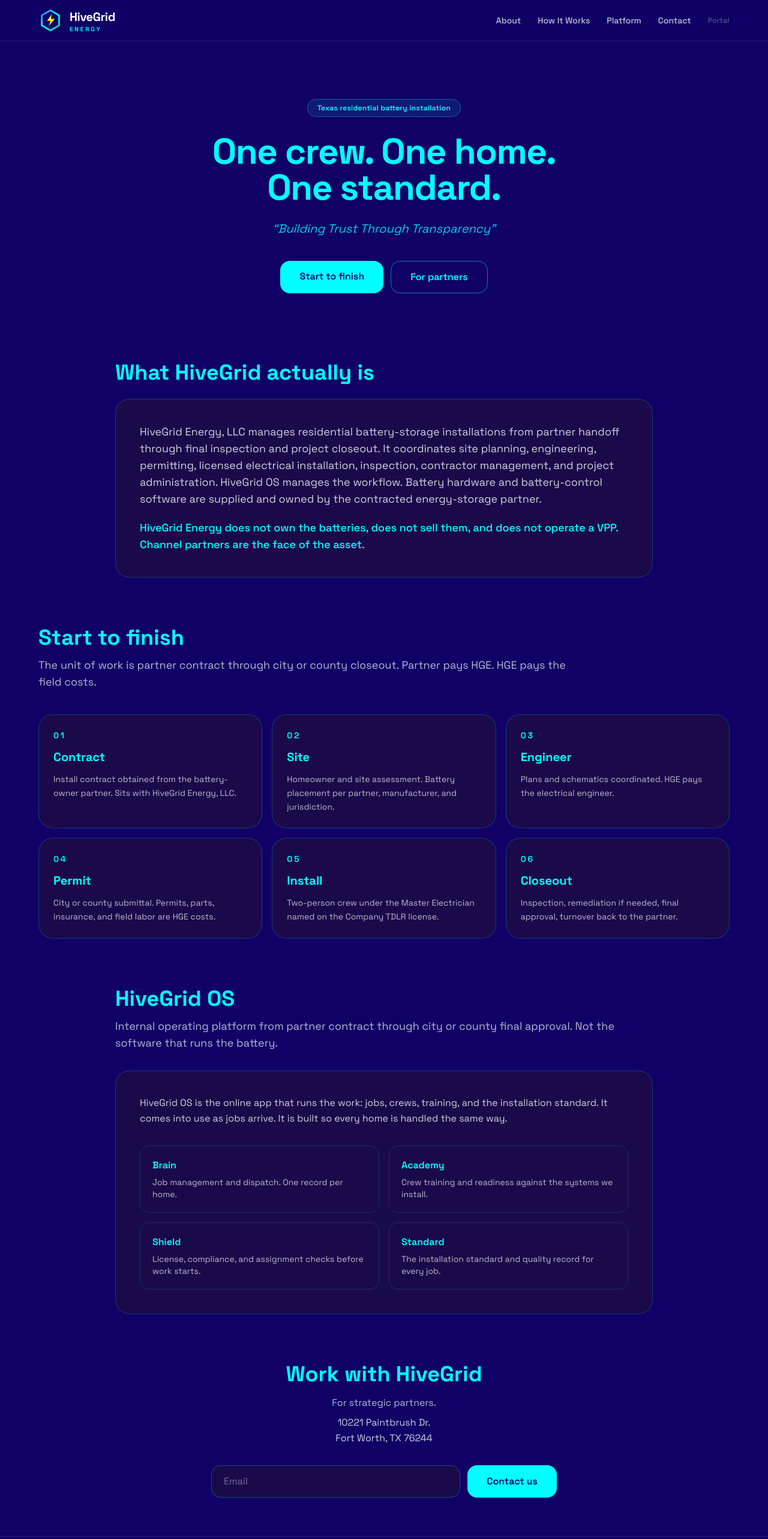
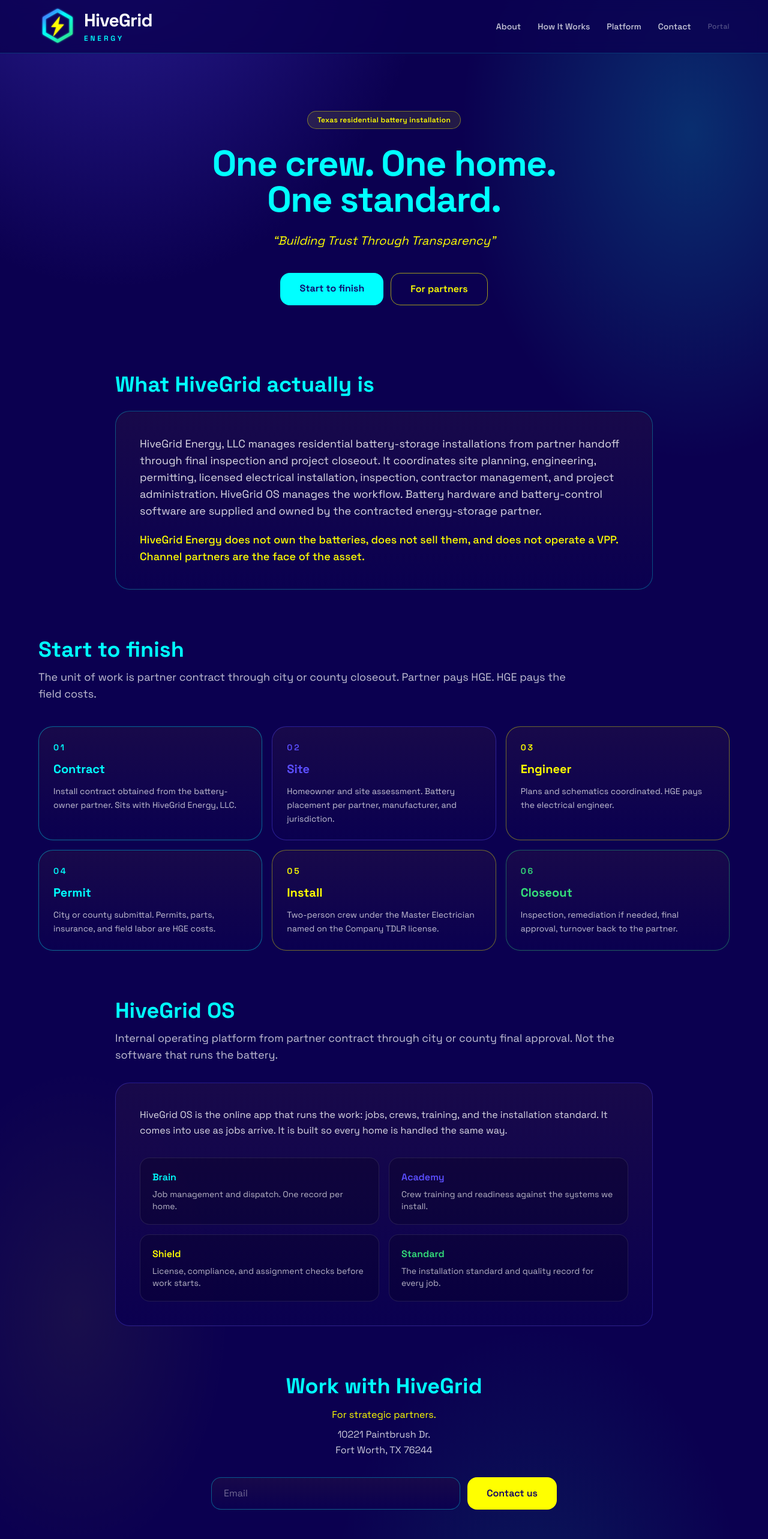
Before and after one commit to jamesbeeker007-cell/hivegrid-energy-os, a Next.js app: page / in a window 1280 px wide. Shown: the top 2566 px of the page at 60% size. Built offline with nearby package versions, Linux system fonts and the light colour scheme.

Commit message:
Richer dark landing: larger glowing mark, board palette across page

```diff
--- a/app/globals.css
+++ b/app/globals.css
@@ -18,3 +18,14 @@
 .animate-fadeIn {
   animation: fadeIn 0.4s ease-out forwards;
 }
+.hive-field {
+  background-color: #0B0050;
+  background-image:
+    radial-gradient(ellipse 80% 50% at 15% -10%, rgba(91, 78, 255, 0.45), transparent 55%),
+    radial-gradient(ellipse 60% 40% at 90% 8%, rgba(0, 255, 255, 0.18), transparent 50%),
+    radial-gradient(ellipse 50% 35% at 70% 100%, rgba(0, 212, 164, 0.12), transparent 55%),
+    radial-gradient(ellipse 40% 30% at 10% 80%, rgba(255, 255, 0, 0.06), transparent 50%);
+}
+.hive-card {
+  background: linear-gradient(180deg, rgba(26, 10, 74, 0.92) 0%, rgba(11, 0, 80, 0.92) 100%);
+}
--- a/app/page.js
+++ b/app/page.js
@@ -6,39 +6,51 @@
     n: '01',
     title: 'Contract',
     body: 'Install contract obtained from the battery-owner partner. Sits with HiveGrid Energy, LLC.',
+    accent: 'text-hive-cyan',
+    ring: 'border-hive-cyan/40',
   },
   {
     n: '02',
     title: 'Site',
     body: 'Homeowner and site assessment. Battery placement per partner, manufacturer, and jurisdiction.',
+    accent: 'text-hive-blue',
+    ring: 'border-hive-blue/40',
   },
   {
     n: '03',
     title: 'Engineer',
     body: 'Plans and schematics coordinated. HGE pays the electrical engineer.',
+    accent: 'text-hive-yellow',
+    ring: 'border-hive-yellow/40',
   },
   {
     n: '04',
     title: 'Permit',
     body: 'City or county submittal. Permits, parts, insurance, and field labor are HGE costs.',
+    accent: 'text-hive-cyan',
+    ring: 'border-hive-cyan/40',
   },
   {
     n: '05',
     title: 'Install',
     body: 'Two-person crew under the Master Electrician named on the Company TDLR license.',
+    accent: 'text-hive-yellow',
+    ring: 'border-hive-yellow/40',
   },
   {
     n: '06',
     title: 'Closeout',
     body: 'Inspection, remediation if needed, final approval, turnover back to the partner.',
+    accent: 'text-[#34E07A]',
+    ring: 'border-[#34E07A]/40',
   },
 ]
 
 const MODULES = [
-  { name: 'Brain', body: 'Job management and dispatch. One record per home.' },
-  { name: 'Academy', body: 'Crew training and readiness against the systems we install.' },
-  { name: 'Shield', body: 'License, compliance, and assignment checks before work starts.' },
-  { name: 'Standard', body: 'The installation standard and quality record for every job.' },
+  { name: 'Brain', body: 'Job management and dispatch. One record per home.', accent: 'text-hive-cyan' },
+  { name: 'Academy', body: 'Crew training and readiness against the systems we install.', accent: 'text-hive-blue' },
+  { name: 'Shield', body: 'License, compliance, and assignment checks before work starts.', accent: 'text-hive-yellow' },
+  { name: 'Standard', body: 'The installation standard and quality record for every job.', accent: 'text-[#34E07A]' },
 ]
 
 export default function HomePage() {
@@ -86,34 +98,34 @@
   }, [])
 
   return (
-    <main className="min-h-screen bg-hive-indigo text-white overflow-hidden">
-      <nav className="w-full bg-hive-indigo/95 backdrop-blur-md border-b border-white/10 sticky top-0 z-50 px-5 py-3.5">
-        <div className="max-w-6xl mx-auto flex justify-between items-center">
+    <main className="min-h-screen hive-field text-white overflow-hidden">
+      <nav className="w-full bg-[#0B0050]/80 backdrop-blur-md border-b border-hive-cyan/20 sticky top-0 z-50 px-4 py-3">
+        <div className="max-w-6xl mx-auto flex justify-between items-center gap-3">
           <a href="/" className="flex items-center gap-3 min-w-0">
-            <img src="/images/logo-icon.svg" alt="HiveGrid Energy" className="h-10 w-10 shrink-0" />
+            <img src="/images/logo-icon.svg" alt="HiveGrid Energy" className="h-14 w-14 sm:h-16 sm:w-16 shrink-0" />
             <div className="leading-none">
-              <div className="text-xl font-bold tracking-tight text-white">HiveGrid</div>
-              <div className="text-[10px] text-hive-cyan tracking-[0.28em] font-semibold mt-0.5">ENERGY</div>
+              <div className="text-2xl sm:text-3xl font-bold tracking-tight text-white">HiveGrid</div>
+              <div className="text-[11px] sm:text-xs text-hive-cyan tracking-[0.32em] font-semibold mt-1">ENERGY</div>
             </div>
           </a>
-          <div className="hidden md:flex items-center gap-7 text-sm font-medium text-white/75">
+          <div className="hidden md:flex items-center gap-7 text-sm font-medium text-white/80">
             <a href="#about" className="hover:text-hive-cyan transition-colors">About</a>
-            <a href="#how-it-works" className="hover:text-hive-cyan transition-colors">How It Works</a>
+            <a href="#how-it-works" className="hover:text-hive-yellow transition-colors">How It Works</a>
             <a href="#platform" className="hover:text-hive-cyan transition-colors">Platform</a>
-            <a href="#contact" className="hover:text-hive-cyan transition-colors">Contact</a>
+            <a href="#contact" className="hover:text-hive-yellow transition-colors">Contact</a>
             <a href="/portal" className="text-white/30 hover:text-white/60 text-xs tracking-wide">Portal</a>
           </div>
-          <button onClick={toggleMenu} className="md:hidden text-hive-cyan text-2xl leading-none" aria-label="Toggle menu">
+          <button onClick={toggleMenu} className="md:hidden text-hive-cyan text-3xl leading-none" aria-label="Toggle menu">
             {isMenuOpen ? '✕' : '☰'}
           </button>
         </div>
         {isMenuOpen && (
           <div className="md:hidden mt-3">
-            <div className="flex flex-col gap-3 text-sm font-medium bg-hive-panel border border-white/10 rounded-2xl p-4">
+            <div className="flex flex-col gap-3 text-sm font-medium hive-card border border-hive-cyan/25 rounded-2xl p-4">
               <a href="#about" onClick={closeMenu} className="py-1 text-hive-cyan">About</a>
-              <a href="#how-it-works" onClick={closeMenu} className="py-1 text-hive-cyan">How It Works</a>
+              <a href="#how-it-works" onClick={closeMenu} className="py-1 text-hive-yellow">How It Works</a>
               <a href="#platform" onClick={closeMenu} className="py-1 text-hive-cyan">Platform</a>
-              <a href="#contact" onClick={closeMenu} className="py-1 text-hive-cyan">Contact</a>
+              <a href="#contact" onClick={closeMenu} className="py-1 text-hive-yellow">Contact</a>
               <a href="/portal" onClick={closeMenu} className="text-white/40 text-xs py-1">Portal</a>
             </div>
           </div>
@@ -122,20 +134,20 @@
 
       <section className="px-5 pt-16 pb-20 md:pt-24 md:pb-28">
         <div className="max-w-4xl mx-auto text-center">
-          <div className="inline-flex items-center gap-2 bg-hive-cyan/10 border border-hive-cyan/30 text-hive-cyan px-4 py-1.5 rounded-full text-xs mb-7 font-semibold tracking-wide">
+          <div className="inline-flex items-center gap-2 bg-hive-yellow/10 border border-hive-yellow/40 text-hive-yellow px-4 py-1.5 rounded-full text-xs mb-7 font-semibold tracking-wide">
             Texas residential battery installation
           </div>
           <h1 className="text-4xl sm:text-5xl md:text-6xl font-bold tracking-tight mb-6 leading-[1.05] text-hive-cyan">
             One crew. One home.<br />One standard.
           </h1>
-          <p className="text-lg md:text-xl text-hive-cyan/80 max-w-2xl mx-auto mb-10">
+          <p className="text-lg md:text-xl text-hive-yellow max-w-2xl mx-auto mb-10">
             <span className="italic">“Building Trust Through Transparency”</span>
           </p>
           <div className="flex flex-col sm:flex-row gap-3 justify-center">
             <a href="#how-it-works" className="bg-hive-cyan text-hive-indigo hover:brightness-110 font-semibold px-8 py-3.5 rounded-2xl text-base transition-all">
               Start to finish
             </a>
-            <a href="#contact" className="border border-hive-cyan/50 hover:bg-hive-cyan/10 font-semibold px-8 py-3.5 rounded-2xl text-base transition-all text-hive-cyan">
+            <a href="#contact" className="border border-hive-yellow/60 hover:bg-hive-yellow/10 font-semibold px-8 py-3.5 rounded-2xl text-base transition-all text-hive-yellow">
               For partners
             </a>
           </div>
@@ -145,11 +157,11 @@
       <section id="about" className="px-5 pb-20">
         <div className="max-w-4xl mx-auto">
           <h2 className="text-3xl md:text-4xl font-bold mb-6 text-hive-cyan">What HiveGrid actually is</h2>
-          <div className="bg-hive-panel border border-hive-cyan/20 rounded-3xl p-6 md:p-10 space-y-5 text-base md:text-lg leading-relaxed text-white/80">
+          <div className="hive-card border border-hive-cyan/30 rounded-3xl p-6 md:p-10 space-y-5 text-base md:text-lg leading-relaxed text-white/85">
             <p>
               HiveGrid Energy, LLC manages residential battery-storage installations from partner handoff through final inspection and project closeout. It coordinates site planning, engineering, permitting, licensed electrical installation, inspection, contractor management, and project administration. HiveGrid OS manages the workflow. Battery hardware and battery-control software are supplied and owned by the contracted energy-storage partner.
             </p>
-            <p className="font-medium text-hive-cyan">
+            <p className="font-medium text-hive-yellow">
               HiveGrid Energy does not own the batteries, does not sell them, and does not operate a VPP. Channel partners are the face of the asset.
             </p>
           </div>
@@ -160,16 +172,16 @@
         <div className="max-w-6xl mx-auto">
           <div className="max-w-4xl mb-10">
             <h2 className="text-3xl md:text-4xl font-bold mb-3 text-hive-cyan">Start to finish</h2>
-            <p className="text-white/70 text-base md:text-lg">
+            <p className="text-white/75 text-base md:text-lg">
               The unit of work is partner contract through city or county closeout. Partner pays HGE. HGE pays the field costs.
             </p>
           </div>
           <div className="grid sm:grid-cols-2 lg:grid-cols-3 gap-4">
             {STEPS.map((step) => (
-              <div key={step.n} className="bg-hive-panel border border-hive-cyan/20 rounded-3xl p-6 hover:border-hive-cyan/50 transition-colors">
-                <div className="text-sm font-semibold tracking-[0.2em] text-hive-cyan mb-3">{step.n}</div>
-                <h3 className="text-xl font-bold mb-3 text-hive-cyan">{step.title}</h3>
-                <p className="text-sm leading-relaxed text-white/70">{step.body}</p>
+              <div key={step.n} className={`hive-card border ${step.ring} rounded-3xl p-6 hover:brightness-110 transition-all`}>
+                <div className={`text-sm font-semibold tracking-[0.2em] ${step.accent} mb-3`}>{step.n}</div>
+                <h3 className={`text-xl font-bold mb-3 ${step.accent}`}>{step.title}</h3>
+                <p className="text-sm leading-relaxed text-white/75">{step.body}</p>
               </div>
             ))}
           </div>
@@ -179,17 +191,17 @@
       <section id="platform" className="px-5 pb-20">
         <div className="max-w-4xl mx-auto">
           <h2 className="text-3xl md:text-4xl font-bold mb-3 text-hive-cyan">HiveGrid OS</h2>
-          <p className="text-white/70 text-base md:text-lg mb-8">
+          <p className="text-white/75 text-base md:text-lg mb-8">
             Internal operating platform from partner contract through city or county final approval. Not the software that runs the battery.
           </p>
-          <div className="bg-hive-panel border border-hive-cyan/20 rounded-3xl p-6 md:p-10">
-            <p className="text-white/80 mb-8 leading-relaxed">
+          <div className="hive-card border border-hive-blue/35 rounded-3xl p-6 md:p-10">
+            <p className="text-white/85 mb-8 leading-relaxed">
               HiveGrid OS is the online app that runs the work: jobs, crews, training, and the installation standard. It comes into use as jobs arrive. It is built so every home is handled the same way.
             </p>
             <div className="grid sm:grid-cols-2 gap-4">
               {MODULES.map((mod) => (
-                <div key={mod.name} className="border border-hive-cyan/15 rounded-2xl p-5">
-                  <h3 className="font-semibold text-hive-cyan mb-1.5">{mod.name}</h3>
+                <div key={mod.name} className="border border-white/10 rounded-2xl p-5 bg-black/20">
+                  <h3 className={`font-semibold ${mod.accent} mb-1.5`}>{mod.name}</h3>
                   <p className="text-sm text-white/70">{mod.body}</p>
                 </div>
               ))}
@@ -201,7 +213,7 @@
       <section id="contact" className="px-5 pb-16">
         <div className="max-w-xl mx-auto text-center">
           <h2 className="text-3xl md:text-4xl font-bold mb-4 text-hive-cyan">Work with HiveGrid</h2>
-          <p className="text-white/70 mb-2">For strategic partners.</p>
+          <p className="text-hive-yellow mb-2">For strategic partners.</p>
           <p className="text-white/80 mb-8 leading-relaxed">
             10221 Paintbrush Dr.<br />Fort Worth, TX 76244
           </p>
@@ -215,12 +227,12 @@
                     onChange={(e) => setEmail(e.target.value)}
                     placeholder="Email"
                     required
-                    className="flex-1 bg-hive-panel border border-hive-cyan/25 rounded-2xl px-5 py-3.5 text-white placeholder:text-white/40 focus:outline-none focus:border-hive-cyan"
+                    className="flex-1 hive-card border border-hive-cyan/35 rounded-2xl px-5 py-3.5 text-white placeholder:text-white/40 focus:outline-none focus:border-hive-yellow"
                   />
                   <button
                     type="submit"
                     disabled={sending}
-                    className="bg-hive-cyan text-hive-indigo hover:brightness-110 font-semibold px-8 py-3.5 rounded-2xl disabled:opacity-60"
+                    className="bg-hive-yellow text-hive-indigo hover:brightness-110 font-semibold px-8 py-3.5 rounded-2xl disabled:opacity-60"
                   >
                     {sending ? 'Sending…' : 'Contact us'}
                   </button>
@@ -234,8 +246,8 @@
         </div>
       </section>
 
-      <footer className="border-t border-white/10 py-10 text-center text-sm text-white/50 px-5">
-        <div className="italic text-hive-cyan/80 mb-2">“Building Trust Through Transparency”</div>
+      <footer className="border-t border-hive-cyan/20 py-10 text-center text-sm text-white/55 px-5">
+        <div className="italic text-hive-yellow mb-2">“Building Trust Through Transparency”</div>
         <div>10221 Paintbrush Dr., Fort Worth, TX 76244</div>
         <div className="mt-2">© 2026 HiveGrid Energy, LLC · Wyoming LLC · Texas operations</div>
       </footer>
@@ -243,7 +255,7 @@
       {showBackToTop && (
         <button
           onClick={() => window.scrollTo({ top: 0, behavior: 'smooth' })}
-          className="fixed bottom-6 right-6 z-50 flex h-12 w-12 items-center justify-center rounded-full bg-hive-cyan text-hive-indigo shadow-lg hover:brightness-110"
+          className="fixed bottom-6 right-6 z-50 flex h-12 w-12 items-center justify-center rounded-full bg-hive-yellow text-hive-indigo shadow-lg hover:brightness-110"
           aria-label="Back to top"
         >
           ↑
```
Also changed, not shown: public/images/logo-horizontal.svg, public/images/logo-icon.svg.
